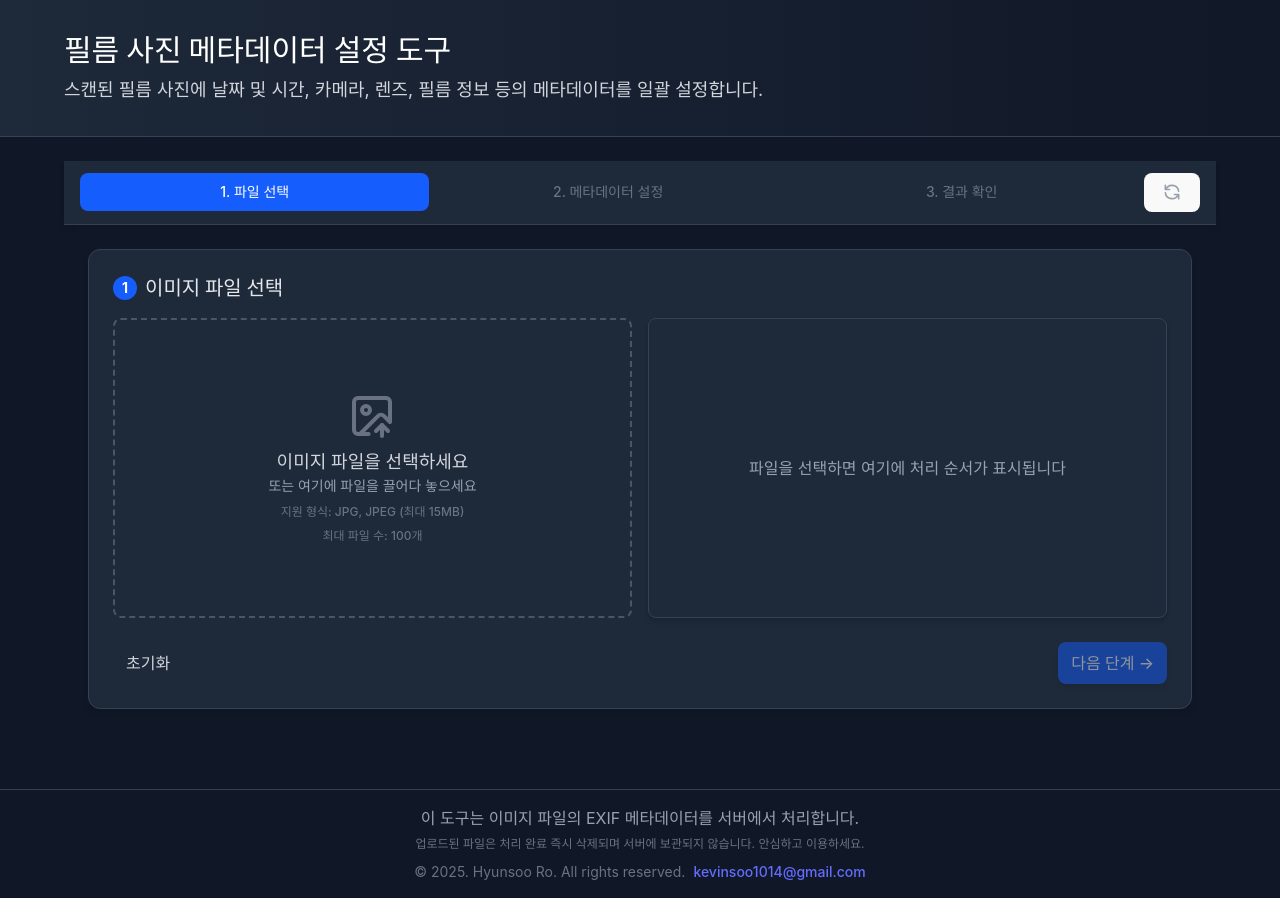
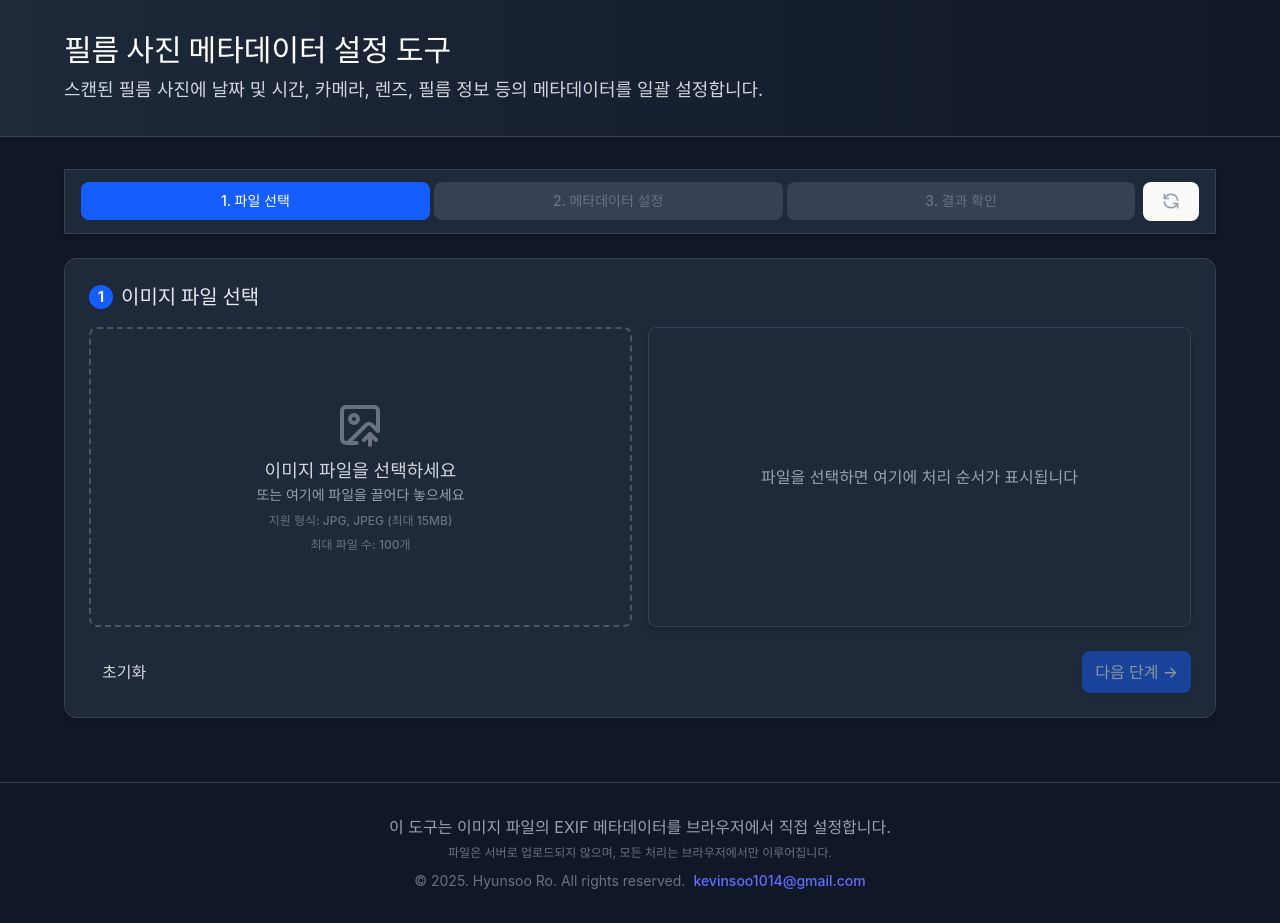
Before and after one commit to toosign00/film-metadata-app, a Next.js app: page / in a window 1280 px wide. Before the commit the page ends 898 px from the top, so only its background shows below. Built offline with nearby package versions, Linux system fonts and the light colour scheme.

Commit message:
💄 style: 중복 main 태그 제거 및 패딩 수정

```diff
--- a/src/app/metadata/page.tsx
+++ b/src/app/metadata/page.tsx
@@ -10,11 +10,11 @@ import { ToasterClient } from '@/components/ui/Toaster';
 export default function MetadataPage() {
   return (
     <MainLayout>
-      <main className='flex-1 overflow-auto p-4 md:p-6'>
+      <section className='flex-1 overflow-auto'>
         <div className='mx-auto w-full max-w-6xl'>
           <MetadataClientPage />
         </div>
-      </main>
+      </section>
       <ToasterClient />
     </MainLayout>
   );
--- a/src/app/page.tsx
+++ b/src/app/page.tsx
@@ -10,7 +10,7 @@ import { ToasterClient } from '@/components/ui/Toaster';
 export default function HomePage() {
   return (
     <MainLayout>
-      <main className='flex-1 overflow-auto p-4 md:p-6'>
+      <main className='flex-1 overflow-auto p-6 md:p-8'>
         <div className='mx-auto w-full max-w-6xl'>
           <FilesClientPage />
         </div>
--- a/src/app/results/page.tsx
+++ b/src/app/results/page.tsx
@@ -10,11 +10,11 @@ import { ToasterClient } from '@/components/ui/Toaster';
 export default function ResultsPage() {
   return (
     <MainLayout>
-      <main className='flex-1 overflow-auto p-4 md:p-6'>
+      <section className='flex-1 overflow-auto'>
         <div className='mx-auto w-full max-w-6xl'>
           <ResultsClientPage />
         </div>
-      </main>
+      </section>
       <ToasterClient />
     </MainLayout>
   );
--- a/src/components/layout/Footer/index.tsx
+++ b/src/components/layout/Footer/index.tsx
@@ -3,14 +3,14 @@ import type { FooterProps } from '@/types/footer.type';
 export const Footer = ({ className }: FooterProps) => {
   return (
     <footer
-      className={`border-t border-gray-700 bg-gray-900 p-4 text-sm text-gray-400 ${className || ''}`}
+      className={`border-t border-gray-700 bg-gray-900 p-6 md:p-8 text-sm text-gray-400 ${className || ''}`}
     >
       <div className='mx-auto max-w-6xl text-center'>
         <p className='text-xs sm:text-base'>
-          이 도구는 이미지 파일의 EXIF 메타데이터를 서버에서 처리합니다.
+          이 도구는 이미지 파일의 EXIF 메타데이터를 브라우저에서 직접 설정합니다.
           <br />
           <span className='text-xs text-gray-500'>
-            업로드된 파일은 처리 완료 즉시 삭제되며 서버에 보관되지 않습니다. 안심하고 이용하세요.
+            파일은 서버로 업로드되지 않으며, 모든 처리는 브라우저에서만 이루어집니다.
           </span>
           <br />
         </p>
--- a/src/components/layout/StepManager/index.tsx
+++ b/src/components/layout/StepManager/index.tsx
@@ -98,7 +98,7 @@ export const StepManager = ({ onComplete }: StepManagerProps) => {
         resetForm={resetForm}
       />
 
-      <main className='flex-1 overflow-auto p-4 md:p-6'>
+      <section className='flex-1 overflow-auto'>
         <div className='mx-auto w-full max-w-6xl'>
           <FileSelection
             activeStep={activeStep}
@@ -140,7 +140,7 @@ export const StepManager = ({ onComplete }: StepManagerProps) => {
 
           {errors.length > 0 && <ErrorDisplay errors={errors} />}
         </div>
-      </main>
+      </section>
 
       <ConfirmDialog
         open={showResetDialog}
--- a/src/components/layout/StepNavigation/index.tsx
+++ b/src/components/layout/StepNavigation/index.tsx
@@ -14,7 +14,7 @@ export const StepNavigation = ({
 }: StepNavigationProps) => {
   const [confirmOpen, setConfirmOpen] = useState(false);
   return (
-    <nav className='sticky top-0 z-10 border-b border-gray-700 bg-gray-800 px-4 py-3 shadow-md'>
+    <nav className='sticky top-0 z-10 bg-gray-800 px-4 py-3  border border-gray-700 shadow-md mb-6'>
       <div className='mx-auto max-w-6xl'>
         <div className='flex items-center justify-between'>
           <div className='flex w-full space-x-1'>
@@ -22,11 +22,11 @@ export const StepNavigation = ({
               type='button'
               onClick={() => goToStep(1)}
               disabled={processing}
-              className={`flex-1 rounded-l-lg px-2 py-2 text-sm font-medium transition-all ${
+              className={`flex-1 rounded-l-lg px-2 py-2 text-sm font-medium transition-all disabled:opacity-100 ${
                 activeStep === 1
                   ? 'bg-blue-600 text-white'
                   : processing
-                    ? 'cursor-not-allowed bg-gray-800 text-gray-500'
+                    ? 'cursor-not-allowed bg-gray-700 text-gray-500'
                     : 'bg-gray-700 text-gray-300 hover:bg-gray-600'
               }`}
             >
@@ -43,11 +43,11 @@ export const StepNavigation = ({
               type='button'
               onClick={() => goToStep(2)}
               disabled={filesCount === 0 || processing}
-              className={`flex-1 px-2 py-2 text-sm font-medium transition-all ${
+              className={`flex-1 px-2 py-2 text-sm font-medium transition-all disabled:opacity-100 ${
                 activeStep === 2
                   ? 'bg-blue-600 text-white'
                   : filesCount === 0 || processing
-                    ? 'cursor-not-allowed bg-gray-800 text-gray-500'
+                    ? 'cursor-not-allowed bg-gray-700 text-gray-500'
                     : 'bg-gray-700 text-gray-300 hover:bg-gray-600'
               }`}
             >
@@ -59,11 +59,11 @@ export const StepNavigation = ({
               type='button'
               onClick={() => goToStep(3)}
               disabled={resultsCount === 0 || processing}
-              className={`flex-1 rounded-r-lg px-2 py-2 text-sm font-medium transition-all ${
+              className={`flex-1 rounded-r-lg px-2 py-2 text-sm font-medium transition-all disabled:opacity-100 ${
                 activeStep === 3
                   ? 'bg-blue-600 text-white'
                   : resultsCount === 0 || processing
-                    ? 'cursor-not-allowed bg-gray-800 text-gray-500'
+                    ? 'cursor-not-allowed bg-gray-700 text-gray-500'
                     : 'bg-gray-700 text-gray-300 hover:bg-gray-600'
               }`}
             >
--- a/src/components/pages/FilesClientPage.tsx
+++ b/src/components/pages/FilesClientPage.tsx
@@ -36,7 +36,7 @@ export function FilesClientPage() {
         resultsCount={resultImages.length}
         resetForm={resetAll}
       />
-      <main className='flex-1 overflow-auto p-4 md:p-6'>
+      <section className='flex-1 overflow-auto'>
         <div className='mx-auto w-full max-w-6xl'>
           <FileSelection
             activeStep={1}
@@ -46,7 +46,7 @@ export function FilesClientPage() {
             resetForm={resetAll}
           />
         </div>
-      </main>
+      </section>
     </>
   );
 }
--- a/src/components/pages/MetadataClientPage.tsx
+++ b/src/components/pages/MetadataClientPage.tsx
@@ -76,7 +76,7 @@ export function MetadataClientPage() {
         resultsCount={resultImages.length}
         resetForm={resetAll}
       />
-      <main className='flex-1 overflow-auto p-4 md:p-6'>
+      <section className='flex-1 overflow-auto'>
         <div className='mx-auto w-full max-w-6xl'>
           <MetadataSettings
             activeStep={2}
@@ -90,7 +90,7 @@ export function MetadataClientPage() {
             onProcessFiles={onProcessFiles}
           />
         </div>
-      </main>
+      </section>
     </>
   );
 }
--- a/src/components/pages/ResultsClientPage.tsx
+++ b/src/components/pages/ResultsClientPage.tsx
@@ -56,7 +56,7 @@ export function ResultsClientPage() {
         resetForm={resetAll}
         processing={processing}
       />
-      <main className='flex-1 overflow-auto p-4 md:p-6'>
+      <section className='flex-1 overflow-auto'>
         <div className='mx-auto w-full max-w-6xl'>
           <ResultsViewer
             activeStep={3}
@@ -73,7 +73,7 @@ export function ResultsClientPage() {
             goToStep={goToStep}
           />
         </div>
-      </main>
+      </section>
     </>
   );
 }
--- a/src/components/ui/CustomDatePicker/index.tsx
+++ b/src/components/ui/CustomDatePicker/index.tsx
@@ -4,20 +4,6 @@ import { forwardRef } from 'react';
 import DatePicker from 'react-datepicker';
 import type { CustomDatePickerProps, CustomInputProps } from '@/types/customDatePicker.type';
 
-export const CustomDatePicker = ({
-  selected,
-  onChange,
-  showTimeSelect = false,
-  showTimeSelectOnly = false,
-  timeFormat = 'HH:mm',
-  dateFormat = 'yyyy-MM-dd',
-  placeholderText,
-  disabled = false,
-  id,
-  name,
-  ...rest
-}: CustomDatePickerProps) => {
-  // 커스텀 입력 컴포넌트
 const CustomInput = forwardRef<HTMLInputElement, CustomInputProps>((props, forwardedRef) => {
   const { value, onClick, placeholder, disabled, id, name, showTimeSelectOnly } = props;
   const inputRef = forwardedRef;
@@ -51,6 +37,19 @@ export const CustomDatePicker = ({
   );
 });
 
+export const CustomDatePicker = ({
+  selected,
+  onChange,
+  showTimeSelect = false,
+  showTimeSelectOnly = false,
+  timeFormat = 'HH:mm',
+  dateFormat = 'yyyy-MM-dd',
+  placeholderText,
+  disabled = false,
+  id,
+  name,
+  ...rest
+}: CustomDatePickerProps) => {
   return (
     <DatePicker
       selected={selected}
--- a/src/services/metadata/index.ts
+++ b/src/services/metadata/index.ts
@@ -93,7 +93,7 @@ export async function setMetadata(
         const processedLensInfo = normalizeLensInfo(settings.lensInfo);
         const focalLength = processedLensInfo.match(/^(\d+(\.\d+)?)/);
         if (focalLength) {
-          exif[piexifjs.ExifIFD.FocalLength] = [parseInt(focalLength[1]), 1];
+          exif[piexifjs.ExifIFD.FocalLength] = [parseInt(focalLength[1], 10), 1];
         }
 
         const fNumberMatch = processedLensInfo.match(/f(\d+\.?\d*)/);
@@ -103,7 +103,7 @@ export async function setMetadata(
         }
 
         if (settings.isoValue) {
-          exif[piexifjs.ExifIFD.ISOSpeedRatings] = parseInt(settings.isoValue);
+          exif[piexifjs.ExifIFD.ISOSpeedRatings] = parseInt(settings.isoValue, 10);
         }
 
         const exifObj = { '0th': zeroth, Exif: exif, GPS: gps };
```
Lines whose indentation alone changed are shown as unchanged.
